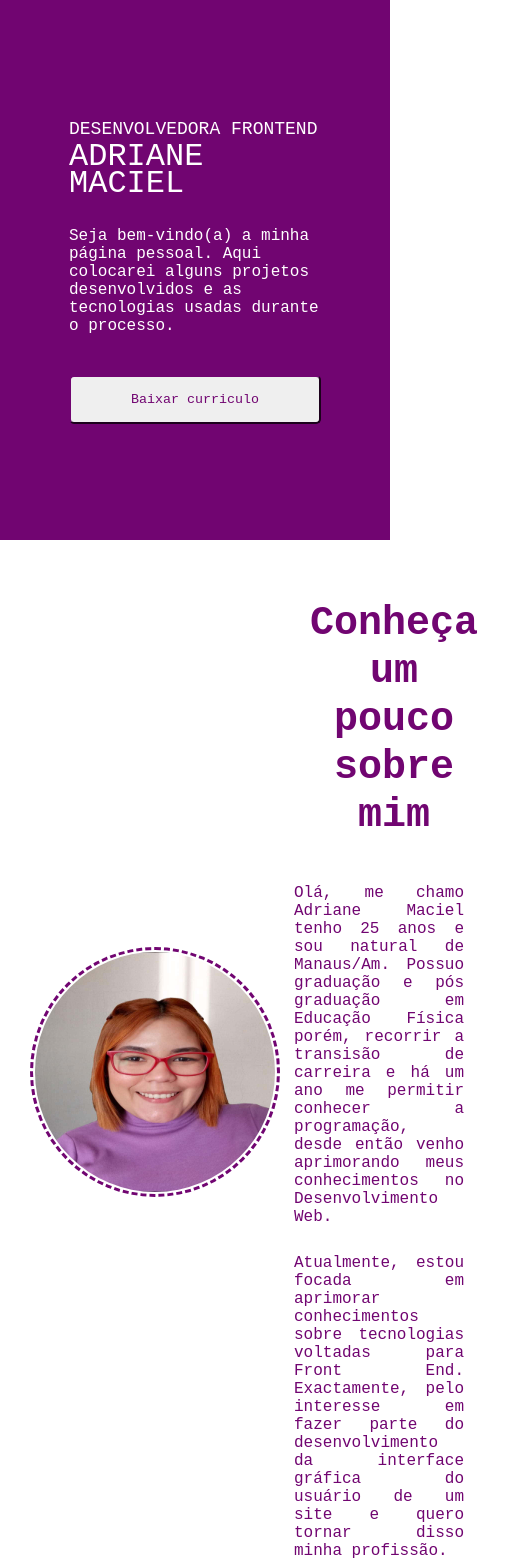
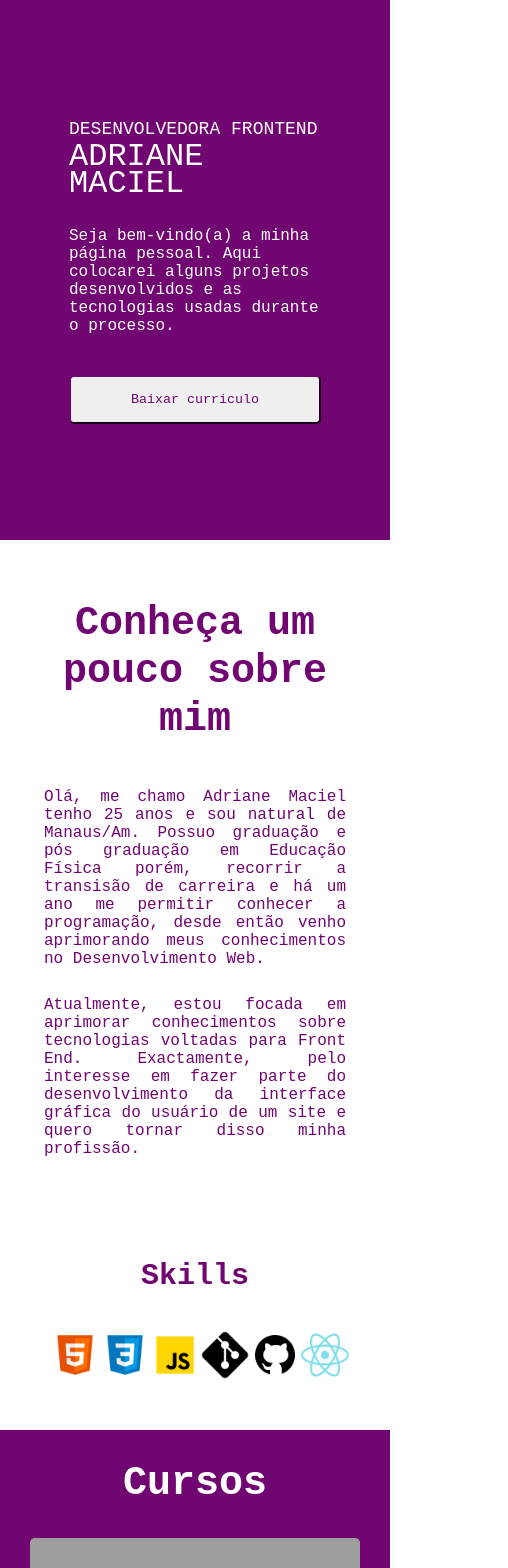
Before and after one commit to adrianemaciel/my-portfolio-react, a React (Create React App) app: page / in a window 390 px wide. Shown: the top 1568 px of the page, 508 px wide, since content can reach past the window. Built offline with nearby package versions, Linux system fonts and the light colour scheme; grey boxes are pictures that could not be loaded.

Commit message:
about responsive

```diff
--- a/src/components/About/styles.css
+++ b/src/components/About/styles.css
@@ -53,3 +53,18 @@
 .about-author p {
   text-align: justify;
 }
+
+@media (max-width: 600px) {
+  .section-about {
+    max-width: 100%;
+    width: 100%;
+  }
+
+  .about-container-image-border {
+    display: none;
+  }
+
+  .about-author {
+    width: 100%;
+  }
+}
```
